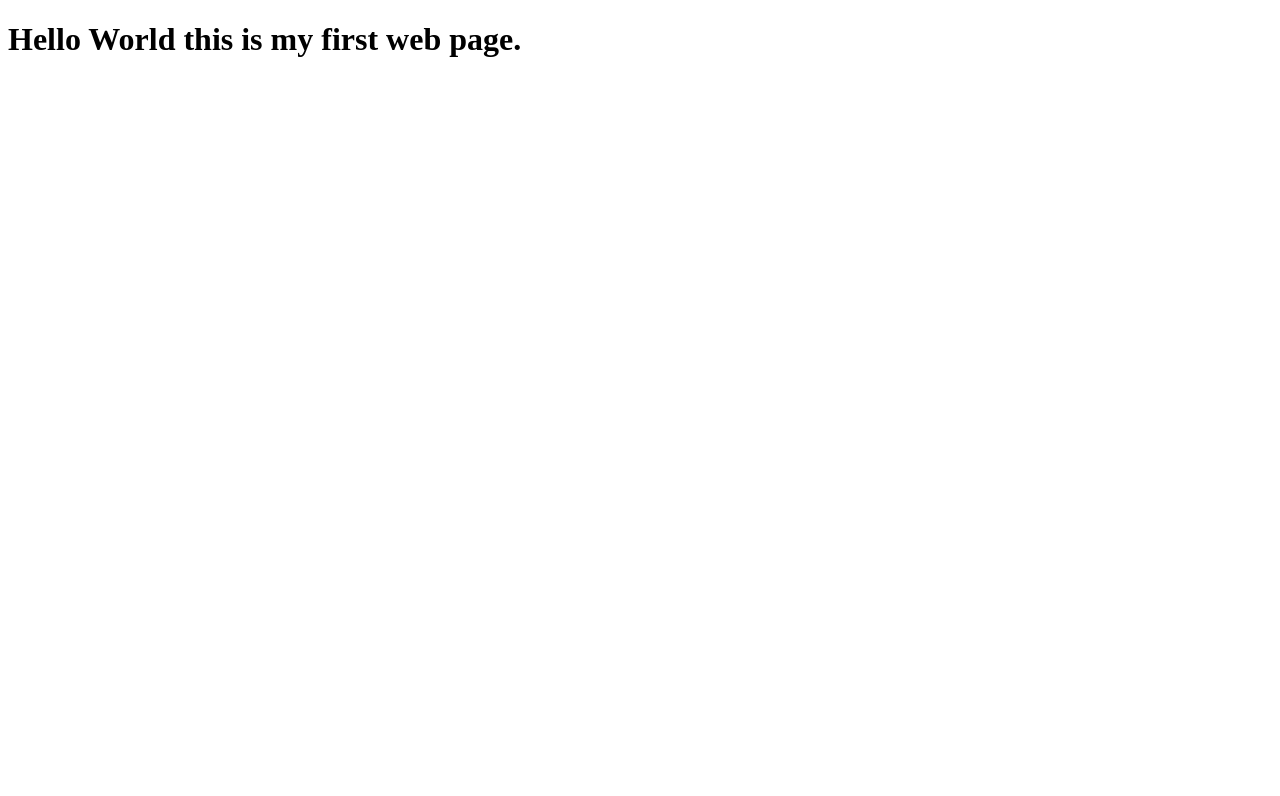
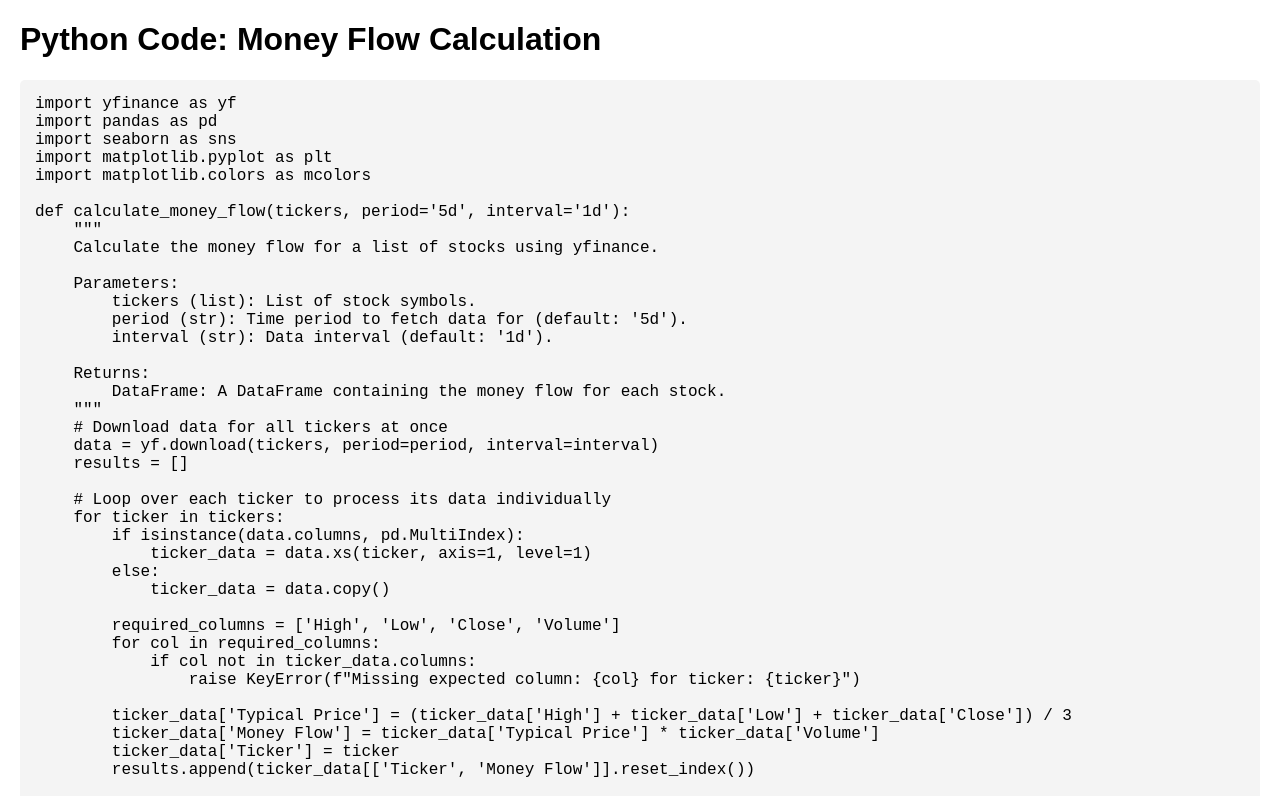
Before and after one commit to luke-pedersen10/luke-pedersen10.github.io, a plain HTML site: page index.html in a window 1280 px wide. Shown: the top 796 px of the page. Drawn offline with Linux system fonts and the light colour scheme.

Commit message:
Update index.html

```diff
--- a/index.html
+++ b/index.html
@@ -4,9 +4,78 @@
     <meta charset="UTF-8">
     <meta http-equiv="X-UA-Compatible" content="IE=edge">
     <meta name="viewport" content="width=device-width, initial-scale=1.0">
-    <title>GFG</title>
+    <title>Money Flow Code</title>
+    <style>
+        body {
+            font-family: Arial, sans-serif;
+            margin: 20px;
+        }
+        pre {
+            background-color: #f4f4f4;
+            padding: 15px;
+            border-radius: 5px;
+            overflow-x: auto;
+        }
+        code {
+            font-family: 'Courier New', Courier, monospace;
+        }
+    </style>
 </head>
 <body>
-    <h1>Hello World this is my first web page.</h1>
+    <h1>Python Code: Money Flow Calculation</h1>
+    <pre><code>import yfinance as yf
+import pandas as pd
+import seaborn as sns
+import matplotlib.pyplot as plt
+import matplotlib.colors as mcolors
+
+def calculate_money_flow(tickers, period='5d', interval='1d'):
+    """
+    Calculate the money flow for a list of stocks using yfinance.
+
+    Parameters:
+        tickers (list): List of stock symbols.
+        period (str): Time period to fetch data for (default: '5d').
+        interval (str): Data interval (default: '1d').
+
+    Returns:
+        DataFrame: A DataFrame containing the money flow for each stock.
+    """
+    # Download data for all tickers at once
+    data = yf.download(tickers, period=period, interval=interval)
+    results = []
+
+    # Loop over each ticker to process its data individually
+    for ticker in tickers:
+        if isinstance(data.columns, pd.MultiIndex):
+            ticker_data = data.xs(ticker, axis=1, level=1)
+        else:
+            ticker_data = data.copy()
+
+        required_columns = ['High', 'Low', 'Close', 'Volume']
+        for col in required_columns:
+            if col not in ticker_data.columns:
+                raise KeyError(f"Missing expected column: {col} for ticker: {ticker}")
+
+        ticker_data['Typical Price'] = (ticker_data['High'] + ticker_data['Low'] + ticker_data['Close']) / 3
+        ticker_data['Money Flow'] = ticker_data['Typical Price'] * ticker_data['Volume']
+        ticker_data['Ticker'] = ticker
+        results.append(ticker_data[['Ticker', 'Money Flow']].reset_index())
+
+    result_df = pd.concat(results, ignore_index=True)
+    return result_df
+
+tickers = ['AAPL', 'MSFT', 'TSLA','GOOGL',"AMZN"]
+money_flow_data = calculate_money_flow(tickers)
+print(money_flow_data)
+
+heatmap_data = money_flow_data.pivot(index='Date', columns='Ticker', values='Money Flow')
+print(heatmap_data.head())
+
+plt.figure(figsize=(10, 6))
+sns.heatmap(heatmap_data, cmap='coolwarm', norm=mcolors.LogNorm())
+plt.title("Stock Money Flow Heat Map")
+plt.xticks(rotation=45)
+plt.show()</code></pre>
 </body>
 </html>
```
